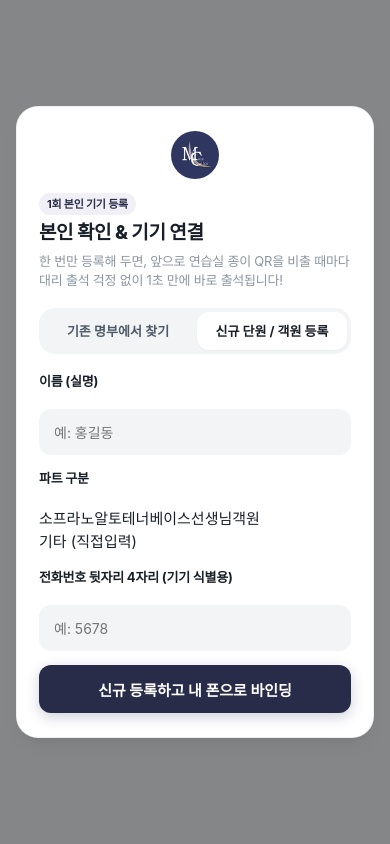
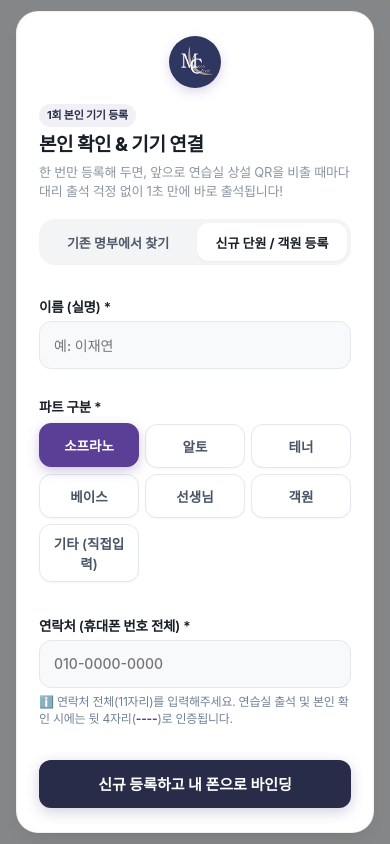
Before and after one commit to leejy9/moonchoir-rollbook, a React (Vite) app: page / in a window 390 px wide. Both pictures are taken after a click on the button "신규 단원 / 객원 등록". Built offline with nearby package versions, Linux system fonts and the light colour scheme; a web font is replaced by a local one.

Commit message:
fix: redesign BindingModal with dynamic part chips and full phone input, fix logo assets

```diff
--- a/src/components/AdminDashboard.tsx
+++ b/src/components/AdminDashboard.tsx
@@ -30,6 +30,7 @@ import { LiquidGauge } from './LiquidGauge';
 import { AdminMatrixGrid } from './AdminMatrixGrid';
 import { AdminNotionFilterBar, type AdminFilterState } from './AdminNotionFilterBar';
 import { MemberProfileModal } from './MemberProfileModal';
+import moonchoirLogo from '../assets/moonchoir-logo.png';
 
 interface AdminDashboardProps {
   onBackToHome: () => void;
@@ -668,7 +669,7 @@ export const AdminDashboard: React.FC<AdminDashboardProps> = ({
             ← 홈으로
           </button>
           <img
-            src="/moonchoir-logo.png"
+            src={moonchoirLogo}
             alt="Moonchoir"
             style={{ width: 34, height: 34, borderRadius: '50%', objectFit: 'cover' }}
           />
--- a/src/components/BindingModal.tsx
+++ b/src/components/BindingModal.tsx
@@ -1,35 +1,62 @@
-import React, { useState } from 'react';
+import React, { useMemo, useState } from 'react';
 import { bindDeviceProfile } from '../services/auth';
 import { sheetsService } from '../services/sheets';
 import type { BoundDeviceProfile, Member, PartType } from '../types/rollbook';
+import moonchoirLogo from '../assets/moonchoir-logo.png';
 
 interface BindingModalProps {
   onSuccess: (profile: BoundDeviceProfile) => void;
   onClose?: () => void;
 }
 
-const DEFAULT_PARTS: PartType[] = ['소프라노', '알토', '테너', '베이스', '선생님', '객원'];
+function formatPhoneNumber(val: string): string {
+  const digits = val.replace(/\D/g, '').slice(0, 11);
+  if (digits.length <= 3) return digits;
+  if (digits.length <= 7) return `${digits.slice(0, 3)}-${digits.slice(3)}`;
+  return `${digits.slice(0, 3)}-${digits.slice(3, 7)}-${digits.slice(7)}`;
+}
 
 export const BindingModal: React.FC<BindingModalProps> = ({ onSuccess, onClose }) => {
   const [tab, setTab] = useState<'SELECT' | 'REGISTER'>('SELECT');
   const [selectedPartFilter, setSelectedPartFilter] = useState<string>('전체');
+  const [searchKeyword, setSearchKeyword] = useState('');
 
   // Selection mode state
   const [selectedMember, setSelectedMember] = useState<Member | null>(null);
   const [phoneInput, setPhoneInput] = useState('');
   const [errorMsg, setErrorMsg] = useState('');
+  const [isSubmitting, setIsSubmitting] = useState(false);
 
   // Register mode state
   const [newName, setNewName] = useState('');
-  const [newPart, setNewPart] = useState<PartType>('소프라노');
+  const availableParts = useMemo(() => sheetsService.getParts(), []);
+  const [newPart, setNewPart] = useState<string>(availableParts[0] || '소프라노');
   const [customPart, setCustomPart] = useState('');
   const [newPhone, setNewPhone] = useState('');
 
   const members = sheetsService.getMembers().filter((m) => m.status === 'ACTIVE');
 
-  const filteredMembers = selectedPartFilter === '전체'
-    ? members
-    : members.filter((m) => m.part === selectedPartFilter);
+  // Filter members by part and search keyword
+  const filteredMembers = members.filter((m) => {
+    const matchPart = selectedPartFilter === '전체' || m.part === selectedPartFilter;
+    const matchKeyword = !searchKeyword.trim() || m.name.toLowerCase().includes(searchKeyword.trim().toLowerCase());
+    return matchPart && matchKeyword;
+  });
+
+  // Handle phone input formatting in register mode
+  const handleRegisterPhoneChange = (e: React.ChangeEvent<HTMLInputElement>) => {
+    setNewPhone(formatPhoneNumber(e.target.value));
+  };
+
+  // Handle phone input formatting in select mode (allow full or last 4 digits)
+  const handleSelectPhoneChange = (e: React.ChangeEvent<HTMLInputElement>) => {
+    const val = e.target.value;
+    if (val.replace(/\D/g, '').length > 4) {
+      setPhoneInput(formatPhoneNumber(val));
+    } else {
+      setPhoneInput(val);
+    }
+  };
 
   const handleSelectMemberSubmit = (e: React.FormEvent) => {
     e.preventDefault();
@@ -40,8 +67,17 @@ export const BindingModal: React.FC<BindingModalProps> = ({ onSuccess, onClose }
       return;
     }
 
-    if (phoneInput.trim() !== selectedMember.phoneLast4) {
-      setErrorMsg('전화번호 뒷자리 4자리가 일치하지 않습니다.');
+    const inputDigits = phoneInput.replace(/\D/g, '');
+    if (inputDigits.length < 4) {
+      setErrorMsg('연락처(전체 번호 또는 뒷 4자리)를 올바르게 입력해 주세요.');
+      return;
+    }
+
+    const inputLast4 = inputDigits.slice(-4);
+    const targetLast4 = String(selectedMember.phoneLast4 || '').trim();
+
+    if (inputLast4 !== targetLast4) {
+      setErrorMsg(`연락처 뒷자리(4자리)가 등록된 정보와 일치하지 않습니다. (관리자에게 문의해주세요)`);
       return;
     }
 
@@ -60,27 +96,34 @@ export const BindingModal: React.FC<BindingModalProps> = ({ onSuccess, onClose }
 
     const trimmedName = newName.trim();
     if (!trimmedName) {
-      setErrorMsg('이름을 입력해 주세요.');
+      setErrorMsg('이름(실명)을 입력해 주세요.');
       return;
     }
 
-    if (!/^\d{4}$/.test(newPhone.trim())) {
-      setErrorMsg('전화번호 뒷자리는 숫자 4자리여야 합니다.');
+    const digits = newPhone.replace(/\D/g, '');
+    if (digits.length < 10) {
+      setErrorMsg('연락처는 010으로 시작하는 전체 11자리(또는 10자리)를 입력해 주세요.');
       return;
     }
 
-    const finalPart: PartType = newPart === '기타' ? customPart.trim() || '기타' : newPart;
+    const finalLast4 = digits.slice(-4);
+    const finalPart: PartType = newPart === '기타' ? (customPart.trim() || '기타') : (newPart as PartType);
 
     const newMember: Member = {
       id: `mem_new_${Date.now()}`,
       name: trimmedName,
       part: finalPart,
-      phoneLast4: newPhone.trim(),
+      phone: newPhone.trim(),
+      phoneLast4: finalLast4,
       role: finalPart === '선생님' ? 'ADMIN' : finalPart === '객원' ? 'GUEST' : 'MEMBER',
       createdAt: new Date().toISOString(),
       status: 'ACTIVE',
+      joinedAt: new Date().toISOString().slice(0, 10),
+      memberStatus: finalPart === '선생님' ? '선생님' : finalPart === '객원' ? '객원' : '정단원',
     };
 
+    try {
+      setIsSubmitting(true);
       await sheetsService.addMember(newMember);
 
       const profile = bindDeviceProfile(
@@ -91,25 +134,33 @@ export const BindingModal: React.FC<BindingModalProps> = ({ onSuccess, onClose }
       );
 
       onSuccess(profile);
+    } catch (err: unknown) {
+      setErrorMsg(err instanceof Error ? err.message : '등록 중 오류가 발생했습니다.');
+    } finally {
+      setIsSubmitting(false);
+    }
   };
+
+  const registerPhoneDigits = newPhone.replace(/\D/g, '');
+  const derivedLast4 = registerPhoneDigits.length >= 4 ? registerPhoneDigits.slice(-4) : '';
 
   return (
     <div className="modal-overlay">
       <div className="modal-card">
         <div className="modal-header">
           <img
-            src="/moonchoir-logo.png"
+            src={moonchoirLogo}
             alt="Moonchoir"
-            style={{ width: 48, height: 48, borderRadius: '50%', margin: '0 auto 10px', display: 'block', objectFit: 'cover' }}
+            style={{ width: 52, height: 52, borderRadius: '50%', margin: '0 auto 12px', display: 'block', objectFit: 'cover', boxShadow: '0 4px 12px rgba(91, 62, 150, 0.2)' }}
           />
           <div className="modal-badge">1회 본인 기기 등록</div>
           <h2 className="modal-title">본인 확인 & 기기 연결</h2>
           <p className="modal-desc">
-            한 번만 등록해 두면, 앞으로 연습실 종이 QR을 비출 때마다 대리 출석 걱정 없이 1초 만에 바로 출석됩니다!
+            한 번만 등록해 두면, 앞으로 연습실 상설 QR을 비출 때마다 대리 출석 걱정 없이 1초 만에 바로 출석됩니다!
           </p>
         </div>
 
-        <div className="tab-pill-group">
+        <div className="tab-pill-group" style={{ marginBottom: '14px' }}>
           <button
             type="button"
             className={`tab-pill ${tab === 'SELECT' ? 'active' : ''}`}
@@ -126,14 +177,14 @@ export const BindingModal: React.FC<BindingModalProps> = ({ onSuccess, onClose }
           </button>
         </div>
 
-        {errorMsg && <div className="error-banner">{errorMsg}</div>}
+        {errorMsg && <div className="error-banner" style={{ marginBottom: '14px' }}>⚠️ {errorMsg}</div>}
 
         {tab === 'SELECT' ? (
           <div>
             {!selectedMember ? (
               <>
                 <div className="filter-scroll-row">
-                  {['전체', '소프라노', '알토', '테너', '베이스'].map((p) => (
+                  {['전체', ...availableParts].map((p) => (
                     <button
                       key={p}
                       type="button"
@@ -145,51 +196,70 @@ export const BindingModal: React.FC<BindingModalProps> = ({ onSuccess, onClose }
                   ))}
                 </div>
 
+                <div style={{ marginBottom: '10px' }}>
+                  <input
+                    type="text"
+                    className="modern-input"
+                    style={{ minHeight: '40px', fontSize: '13px' }}
+                    placeholder="🔍 이름 검색 (예: 김하은)"
+                    value={searchKeyword}
+                    onChange={(e) => setSearchKeyword(e.target.value)}
+                  />
+                </div>
+
                 <div className="member-picker-list">
-                  {filteredMembers.map((m) => (
+                  {filteredMembers.length > 0 ? (
+                    filteredMembers.map((m) => (
                       <button
                         key={m.id}
                         type="button"
                         className="member-picker-item"
-                      onClick={() => { setSelectedMember(m); setErrorMsg(''); }}
+                        onClick={() => { setSelectedMember(m); setErrorMsg(''); setPhoneInput(''); }}
                       >
                         <span className={`part-badge part-${m.part}`}>{m.part}</span>
                         <span className="member-picker-name">{m.name}</span>
                         <span className="member-picker-arrow">선택 ➔</span>
                       </button>
-                  ))}
+                    ))
+                  ) : (
+                    <div style={{ textAlign: 'center', padding: '24px 10px', color: '#718096', fontSize: '13px' }}>
+                      해당하는 단원이 없습니다. [신규 단원 등록] 탭에서 등록해 주세요.
+                    </div>
+                  )}
                 </div>
               </>
             ) : (
               <form onSubmit={handleSelectMemberSubmit} className="form-stack">
-                <div className="selected-card">
+                <div className="selected-card" style={{ marginBottom: '16px' }}>
                   <span className={`part-badge part-${selectedMember.part}`}>{selectedMember.part}</span>
-                  <span className="selected-name">{selectedMember.name} 님</span>
+                  <span className="selected-name" style={{ fontSize: '16px' }}>{selectedMember.name} 단원님</span>
                   <button
                     type="button"
                     className="btn-change"
-                    onClick={() => { setSelectedMember(null); setPhoneInput(''); }}
+                    onClick={() => { setSelectedMember(null); setPhoneInput(''); setErrorMsg(''); }}
                   >
-                    변경
+                    다른 단원 선택
                   </button>
                 </div>
 
-                <label className="form-label" htmlFor="phone-last4">
-                  전화번호 뒷자리 4자리 입력 (본인 확인용)
+                <label className="form-label" htmlFor="phone-last4" style={{ fontWeight: 600, fontSize: '13.5px' }}>
+                  연락처 확인 (전체 번호 또는 뒷 4자리) *
                 </label>
                 <input
                   id="phone-last4"
-                  type="password"
-                  inputMode="numeric"
-                  maxLength={4}
-                  className="input-text"
-                  placeholder="예: 1234"
+                  type="tel"
+                  className="modern-input"
+                  placeholder="010-0000-0000 또는 뒷 4자리 입력"
                   value={phoneInput}
-                  onChange={(e) => setPhoneInput(e.target.value)}
+                  onChange={handleSelectPhoneChange}
                   autoFocus
+                  required
                 />
+                <span className="binding-input-hint">
+                  ℹ️ 등록된 연락처의 뒷 4자리로 본인 여부를 안전하게 검증합니다.
+                </span>
 
-                <button type="submit" className="btn-primary-large">
+                <button type="submit" className="btn-primary-large" style={{ marginTop: '16px' }}>
                   내 폰으로 등록 완료
                 </button>
               </form>
@@ -197,24 +267,31 @@ export const BindingModal: React.FC<BindingModalProps> = ({ onSuccess, onClose }
           </div>
         ) : (
           <form onSubmit={handleRegisterSubmit} className="form-stack">
-            <label className="form-label" htmlFor="reg-name">이름 (실명)</label>
+            <div style={{ marginBottom: '14px' }}>
+              <label className="form-label" htmlFor="reg-name" style={{ fontWeight: 600, fontSize: '13.5px' }}>
+                이름 (실명) *
+              </label>
               <input
                 id="reg-name"
                 type="text"
-              className="input-text"
-              placeholder="예: 홍길동"
+                className="modern-input"
+                placeholder="예: 이재연"
                 value={newName}
                 onChange={(e) => setNewName(e.target.value)}
                 required
               />
+            </div>
 
-            <label className="form-label">파트 구분</label>
-            <div className="part-radio-grid">
-              {DEFAULT_PARTS.map((p) => (
+            <div style={{ marginBottom: '14px' }}>
+              <label className="form-label" style={{ fontWeight: 600, fontSize: '13.5px' }}>
+                파트 구분 *
+              </label>
+              <div className="part-chips-grid">
+                {availableParts.map((p) => (
                   <button
                     key={p}
                     type="button"
-                  className={`part-radio-btn ${newPart === p ? 'active' : ''}`}
+                    className={`part-chip-btn ${newPart === p ? 'active' : ''}`}
                     onClick={() => setNewPart(p)}
                   >
                     {p}
@@ -222,7 +299,7 @@ export const BindingModal: React.FC<BindingModalProps> = ({ onSuccess, onClose }
                 ))}
                 <button
                   type="button"
-                className={`part-radio-btn ${newPart === '기타' ? 'active' : ''}`}
+                  className={`part-chip-btn ${newPart === '기타' ? 'active' : ''}`}
                   onClick={() => setNewPart('기타')}
                 >
                   기타 (직접입력)
@@ -232,35 +309,48 @@ export const BindingModal: React.FC<BindingModalProps> = ({ onSuccess, onClose }
               {newPart === '기타' && (
                 <input
                   type="text"
-                className="input-text"
-                placeholder="파트명 입력 (예: 카운터테너, 피아노)"
+                  className="modern-input"
+                  style={{ marginTop: '8px' }}
+                  placeholder="파트명 직접 입력 (예: 카운터테너, 피아노, 임원)"
                   value={customPart}
                   onChange={(e) => setCustomPart(e.target.value)}
                   autoFocus
+                  required
                 />
               )}
+            </div>
 
-            <label className="form-label" htmlFor="reg-phone">전화번호 뒷자리 4자리 (기기 식별용)</label>
+            <div style={{ marginBottom: '18px' }}>
+              <label className="form-label" htmlFor="reg-phone" style={{ fontWeight: 600, fontSize: '13.5px' }}>
+                연락처 (휴대폰 번호 전체) *
+              </label>
               <input
                 id="reg-phone"
-              type="password"
-              inputMode="numeric"
-              maxLength={4}
-              className="input-text"
-              placeholder="예: 5678"
+                type="tel"
+                className="modern-input"
+                placeholder="010-0000-0000"
                 value={newPhone}
-              onChange={(e) => setNewPhone(e.target.value)}
+                onChange={handleRegisterPhoneChange}
+                maxLength={13}
                 required
               />
+              <span className="binding-input-hint">
+                ℹ️ 연락처 전체(11자리)를 입력해주세요. 연습실 출석 및 본인 확인 시에는 뒷 4자리(<strong>{derivedLast4 || '----'}</strong>)로 인증됩니다.
+              </span>
+            </div>
 
-            <button type="submit" className="btn-primary-large">
-              신규 등록하고 내 폰으로 바인딩
+            <button
+              type="submit"
+              className="btn-primary-large"
+              disabled={isSubmitting}
+            >
+              {isSubmitting ? '신규 등록 중...' : '신규 등록하고 내 폰으로 바인딩'}
             </button>
           </form>
         )}
 
         {onClose && (
-          <button type="button" className="btn-secondary-cancel" onClick={onClose}>
+          <button type="button" className="btn-secondary-cancel" onClick={onClose} style={{ marginTop: '10px' }}>
             닫기
           </button>
         )}
--- a/src/components/HomeView.tsx
+++ b/src/components/HomeView.tsx
@@ -11,6 +11,7 @@ import {
   IconVote,
 } from './Icons';
 import { LiquidGauge } from './LiquidGauge';
+import moonchoirLogo from '../assets/moonchoir-logo.png';
 
 interface HomeViewProps {
   profile: BoundDeviceProfile;
@@ -71,7 +72,7 @@ export const HomeView: React.FC<HomeViewProps> = ({
       <header className="home-header">
         <div className="header-brand">
           <img
-            src="/moonchoir-logo.png"
+            src={moonchoirLogo}
             alt="Moonchoir"
             className="brand-logo-img"
             style={{ width: 38, height: 38, borderRadius: '50%', objectFit: 'cover' }}
--- a/src/index.css
+++ b/src/index.css
@@ -2026,6 +2026,68 @@ a {
   background: var(--bg-card);
   color: var(--text-main);
   box-shadow: var(--shadow-sm);
+  font-weight: 700;
+}
+
+/* Part Chips Grid in Binding Modal */
+.part-chips-grid {
+  display: grid;
+  grid-template-columns: repeat(3, 1fr);
+  gap: 8px;
+  margin-top: 6px;
+  margin-bottom: 6px;
+}
+
+@media (max-width: 480px) {
+  .part-chips-grid {
+    grid-template-columns: repeat(3, 1fr);
+    gap: 6px;
+  }
+}
+
+.part-chip-btn {
+  min-height: 44px;
+  padding: 8px 6px;
+  border-radius: 12px;
+  border: 1.5px solid #E2E8F0;
+  background: #FFFFFF;
+  color: #4A5568;
+  font-size: 13.5px;
+  font-weight: 600;
+  cursor: pointer;
+  transition: all 0.2s cubic-bezier(0.4, 0, 0.2, 1);
+  display: flex;
+  align-items: center;
+  justify-content: center;
+  text-align: center;
+  box-shadow: 0 1px 2px rgba(0, 0, 0, 0.04);
+}
+
+.part-chip-btn:hover {
+  border-color: #5B3E96;
+  background: #F8F5FE;
+  color: #5B3E96;
+}
+
+.part-chip-btn.active {
+  background: #5B3E96;
+  border-color: #5B3E96;
+  color: #FFFFFF;
+  font-weight: 700;
+  box-shadow: 0 4px 12px rgba(91, 62, 150, 0.28);
+  transform: translateY(-1px);
+}
+
+.binding-input-hint {
+  display: block;
+  font-size: 12px;
+  color: #718096;
+  margin-top: 6px;
+  line-height: 1.4;
+}
+
+.binding-input-hint strong {
+  color: #5B3E96;
   font-weight: 700;
 }
 
```
Lines whose indentation alone changed are shown as unchanged.
